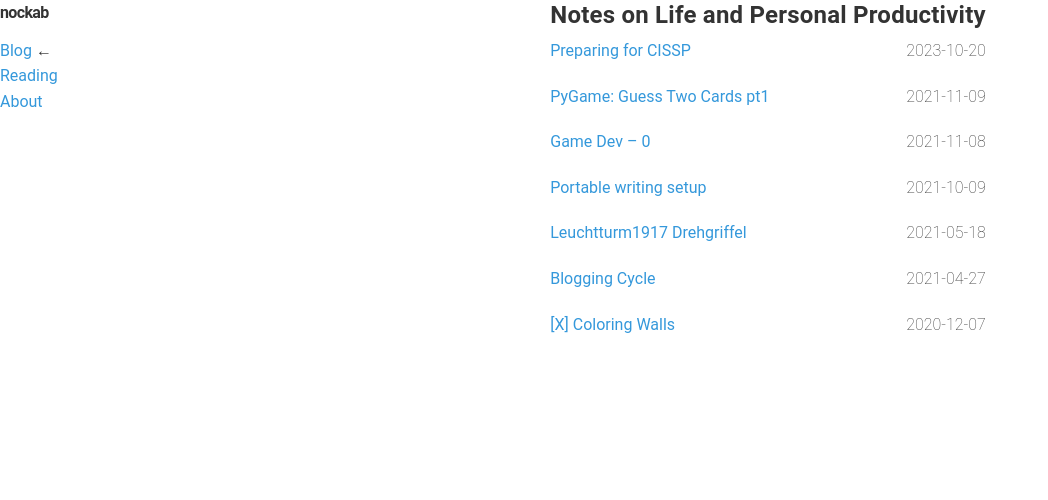
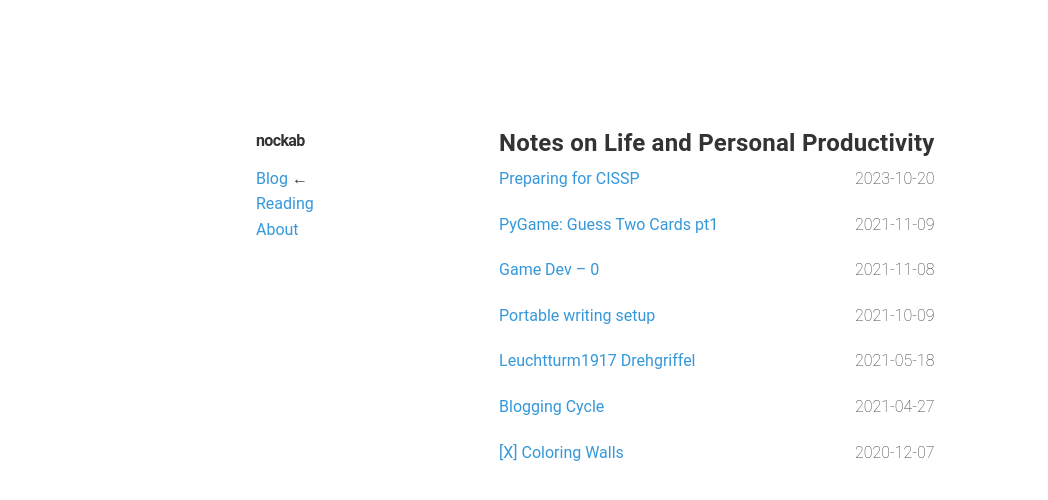
Before and after one commit to nockab/nockab.github.io, a Jekyll site: the page built from _pages/index.markdown, in a window 1280 px wide. Shown: the top 500 px of the page, without its empty margins (0-1048 px from the left). Built offline with Jekyll 4.4.1, drawn with Linux system fonts in a browser that asks for light colours.

Commit message:
Update _general.scss
Margin

```diff
--- a/_sass/_general.scss
+++ b/_sass/_general.scss
@@ -118,6 +118,9 @@ nav li {
   display: grid;
   grid-template-columns: 1fr 4fr; /* Adjust the ratio as needed */
   align-items: start;
+  margin-left: 20%;
+  margin-right: 20%;
+  margin-top: 10%;
 }
 
 #title{
```
